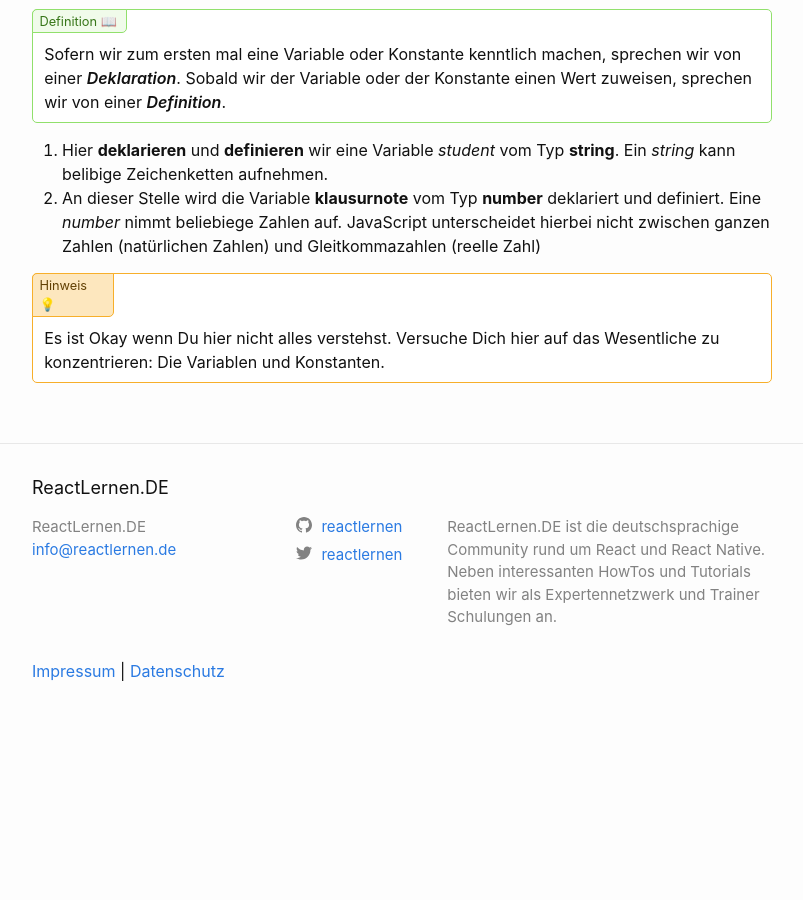
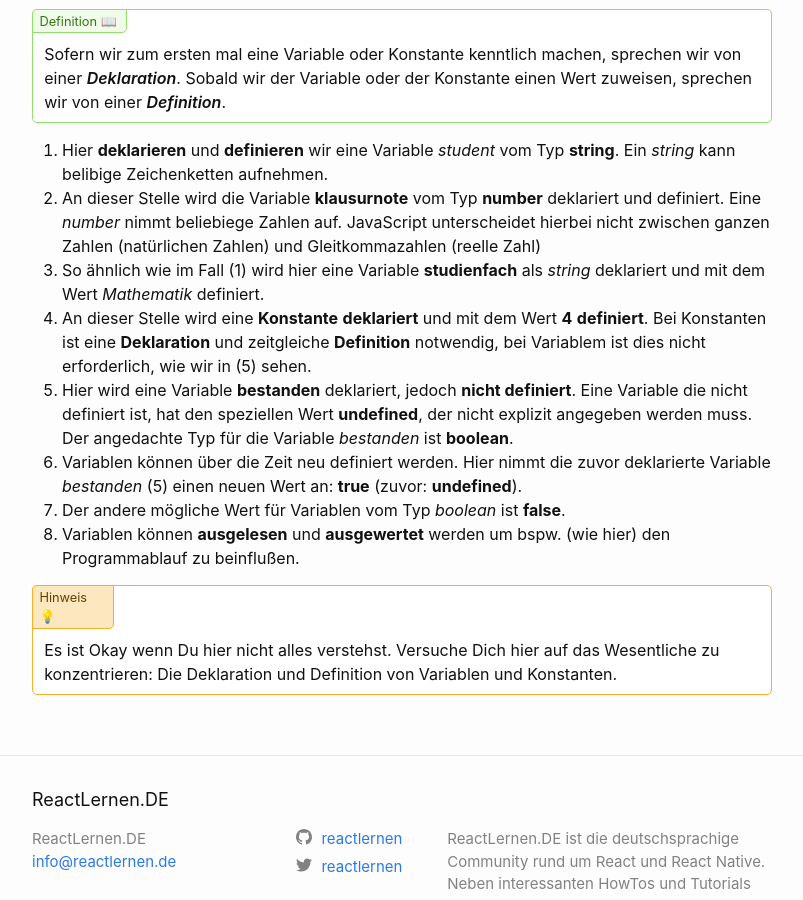
Before and after one commit to reactlernen/reactlernen.github.io, a Jekyll site: the page built from _tutorial/01/02-Variablen-und-Konstanten.md, in a window 1280 px wide and 900 px high, scrolled down 2030 px. Shown: the whole window, without its empty margins (238-1041 px from the left). Built offline with Jekyll 4.4.1, drawn with Linux system fonts in a browser that asks for light colours; before the commit the page ends 2743 px from its top, so only the background shows below that.

Commit message:
Updating the variables and constants lecture

```diff
--- a/_tutorial/01/02-Variablen-und-Konstanten.md
+++ b/_tutorial/01/02-Variablen-und-Konstanten.md
@@ -77,8 +77,13 @@ Sofern wir zum ersten mal eine Variable oder Konstante kenntlich machen, spreche
 
 1. Hier **deklarieren** und **definieren** wir eine Variable *student* vom Typ **string**. Ein *string* kann belibige Zeichenketten aufnehmen.
 2. An dieser Stelle wird die Variable **klausurnote** vom Typ **number** deklariert und definiert. Eine *number* nimmt beliebiege Zahlen auf. JavaScript unterscheidet hierbei nicht zwischen ganzen Zahlen (natürlichen Zahlen) und Gleitkommazahlen (reelle Zahl)
-
+3. So ähnlich wie im Fall (1) wird hier eine Variable **studienfach** als *string* deklariert und mit dem Wert *Mathematik* definiert.
+4. An dieser Stelle wird eine **Konstante** **deklariert** und mit dem Wert **4** **definiert**. Bei Konstanten ist eine **Deklaration** und zeitgleiche **Definition** notwendig, bei Variablem ist dies nicht erforderlich, wie wir in (5) sehen.
+5. Hier wird eine Variable **bestanden** deklariert, jedoch **nicht definiert**. Eine Variable die nicht definiert ist, hat den speziellen Wert **undefined**, der nicht explizit angegeben werden muss. Der angedachte Typ für die Variable *bestanden* ist **boolean**.
+6. Variablen können über die Zeit neu definiert werden. Hier nimmt die zuvor deklarierte Variable *bestanden* (5) einen neuen Wert an: **true** (zuvor: **undefined**).
+7. Der andere mögliche Wert für Variablen vom Typ *boolean* ist **false**.
+8. Variablen können **ausgelesen** und **ausgewertet** werden um bspw. (wie hier) den Programmablauf zu beinflußen.
 
 <p class="info">
-Es ist Okay wenn Du hier nicht alles verstehst. Versuche Dich hier auf das Wesentliche zu konzentrieren: Die Variablen und Konstanten.
+Es ist Okay wenn Du hier nicht alles verstehst. Versuche Dich hier auf das Wesentliche zu konzentrieren: Die Deklaration und Definition von Variablen und Konstanten.
 </p>
```
